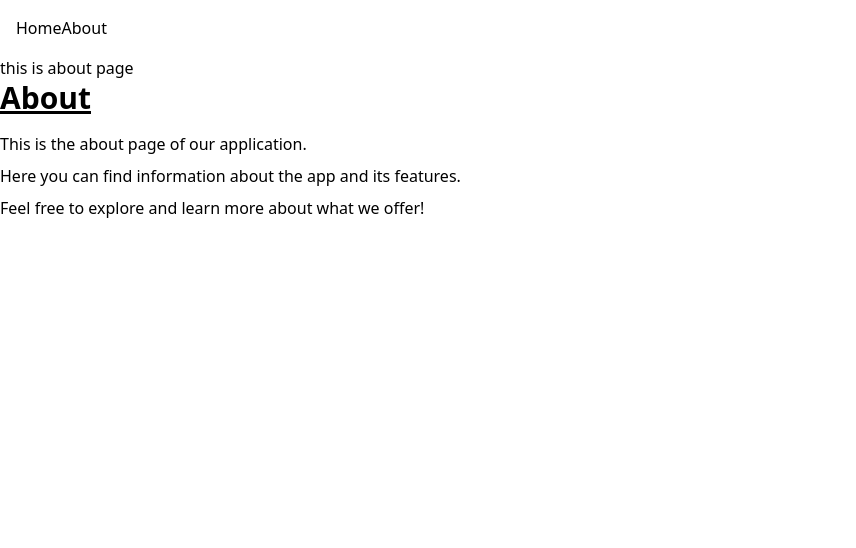
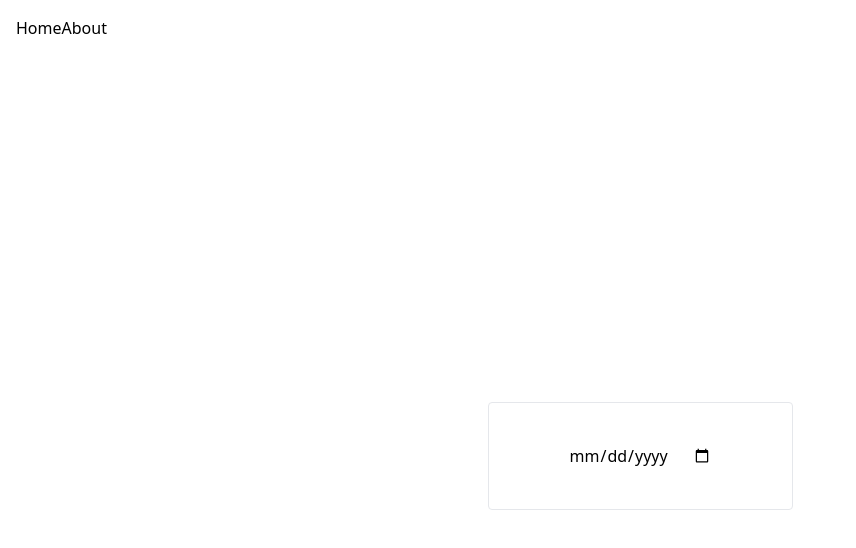
Before and after one commit to cabdikariim242/calculation-proj, a Vue app: page /about in a window 1280 px wide. Shown: the top 548 px of the page, without its empty margins (0-856 px from the left). Built offline with nearby package versions, Linux system fonts and the light colour scheme.

Commit message:
tests the date project

```diff
--- a/src/App.vue
+++ b/src/App.vue
@@ -3,5 +3,8 @@
     <router-link to="/">Home</router-link>
     <router-link to="/about">About </router-link>
   </nav>
+
   <router-view/>
 </template>
+
+<
--- a/src/router/index.js
+++ b/src/router/index.js
@@ -1,5 +1,6 @@
 import { createRouter, createWebHistory } from 'vue-router'
 import HomeView from '../views/HomeView.vue'
+import AboutView from '../views/AboutView.vue'
 
 const routes = [
   {
@@ -11,10 +12,7 @@ const routes = [
     path: '/about',
 
     name: 'about',
-    // route level code-splitting
-    // this generates a separate chunk (about.[hash].js) for this route
-    // which is lazy-loaded when the route is visited.
-    component: () => import(/* webpackChunkName: "about" */ '../views/AboutView.vue')
+    component: AboutView
   }
 ]
 
--- a/src/views/AboutView.vue
+++ b/src/views/AboutView.vue
@@ -1,7 +1,26 @@
-<template>
+<!-- <template>
   this is about page
   <h1 class="text-3xl font-bold underline">About</h1>
   <p class="mt-4">This is the about page of our application.</p>
   <p class="mt-2">Here you can find information about the app and its features.</p>
   <p class="mt-2">Feel        free to explore and learn more about what we offer!</p>
+</template> -->
+
+<template>
+<div class="flex justify-center items-center h-screen ">
+    <input type="date" v-model="date" class="p-2 border rounded py-10 px-20" />
+
+
+  </div>
 </template>
+
+<script >
+export default {
+  data() {
+    return {
+      date: null
+    }
+  },
+}
+
+</script>
```
